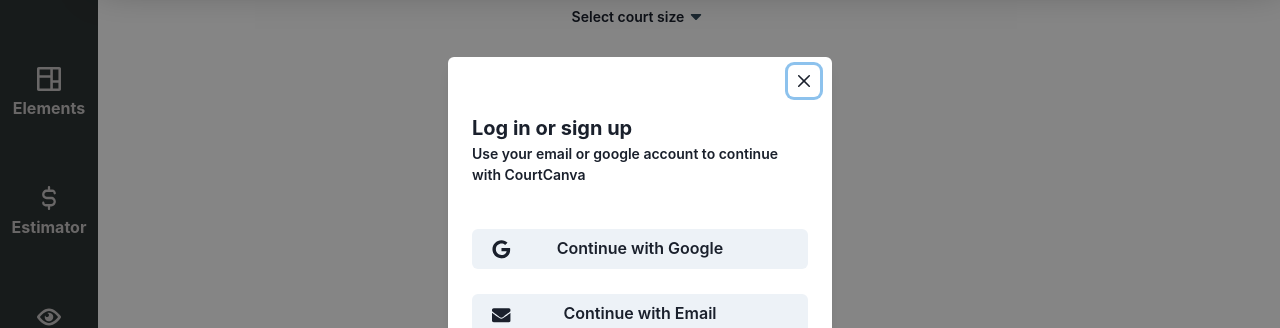
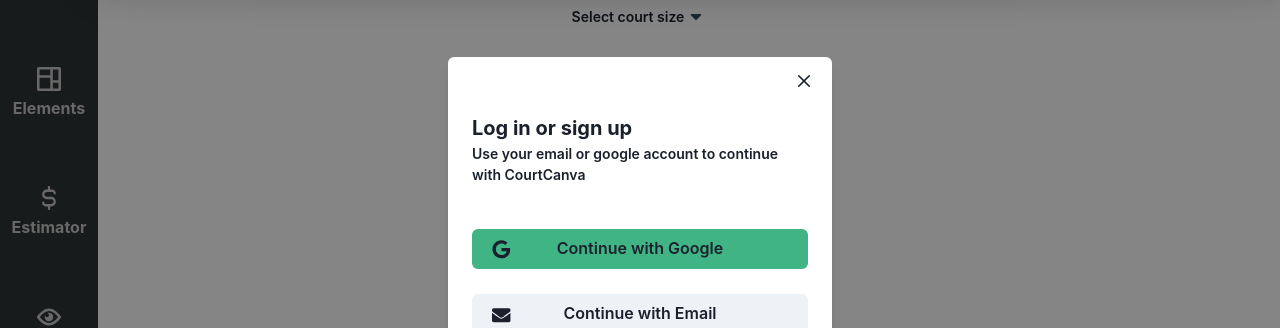
Before and after one commit to courtcanva/cc-app, a Next.js app: page / in a window 1280 px wide. Both pictures are taken after a click on the button "Share". Shown: the part 154-482 px from the top of the page. Built offline with nearby package versions, Linux system fonts and the light colour scheme; no server answers.

Commit message:
feat: cc-0035 fix the hover and initial state

```diff
--- a/src/components/Login/index.tsx
+++ b/src/components/Login/index.tsx
@@ -10,12 +10,24 @@ import {
 } from "@chakra-ui/react";
 import { Flex, Text, Icon, Link, useDisclosure } from "@chakra-ui/react";
 import { FaGoogle, FaEnvelope } from "react-icons/fa";
-import GoogleSvg from "@/assets/svg/LoginSvg/gmail.svg";
-import EmailSvg from "@/assets/svg/LoginSvg/email.svg";
+import React from "react";
 
-function LoginModalContent(props: any) {
+interface Props {
+  isOpen: boolean;
+  onClose: () => void;
+}
+
+function LoginModalContent(props: Props) {
+  const initialRef = React.useRef(null);
+
   return (
-    <Modal isOpen={props.isOpen} onClose={props.onClose} isCentered size={"sm"}>
+    <Modal
+      isOpen={props.isOpen}
+      onClose={props.onClose}
+      isCentered
+      size={"sm"}
+      initialFocusRef={initialRef}
+    >
       <ModalOverlay />
       <ModalContent>
         <ModalHeader>
@@ -29,7 +41,7 @@ function LoginModalContent(props: any) {
         <ModalCloseButton />
         <ModalBody mb="20px">
           <Flex flexDir="column" justifyContent="space-around" gap="25px">
-            <Button variant="loginBtn" position="relative">
+            <Button variant="loginBtn" position="relative" ref={initialRef}>
               <Icon w="28px" h="28px" position="absolute" top="11px" left="20px">
                 <FaGoogle />
               </Icon>
--- a/src/components/NavBar/index.tsx
+++ b/src/components/NavBar/index.tsx
@@ -62,11 +62,11 @@ const NavigationBar = () => {
             isRound
           ></MenuButton>
           <MenuList>
-            <MenuItem onClick={onOpen} data-testid="login-btn">
-              log in
+            <MenuItem onClick={onOpen} data-testid="login-btn" _hover={{ bg: "brand.secondary" }}>
+              Log in
             </MenuItem>
-            <MenuItem onClick={onOpen} data-testid="logout-btn">
-              sign up
+            <MenuItem onClick={onOpen} data-testid="logout-btn" _hover={{ bg: "brand.secondary" }}>
+              Sign up
             </MenuItem>
           </MenuList>
         </Menu>
--- a/src/styles/components/buttonStyles.ts
+++ b/src/styles/components/buttonStyles.ts
@@ -33,7 +33,7 @@ const buttonStyles = {
       lineHeights: "40",
       _hover: { bg: "brand.secondary" },
       _active: { bg: "brand.secondary" },
-      _focus: { boxShadow: "" },
+      _focus: { bg: "brand.secondary", boxShadow: "" },
     },
   },
 };
```
